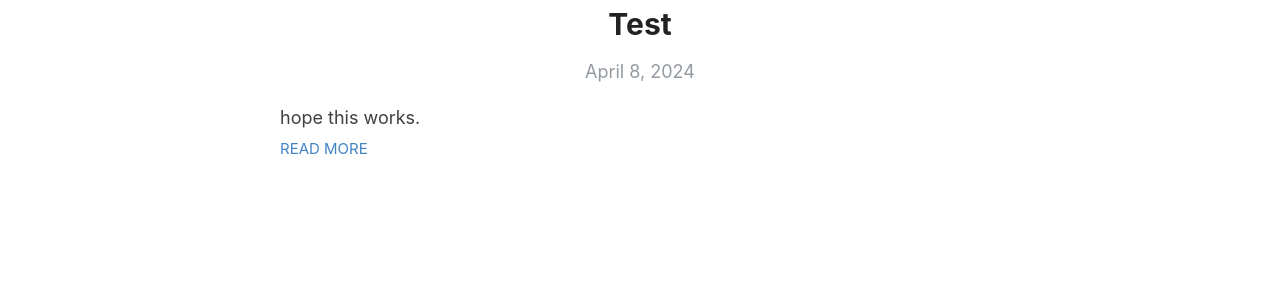
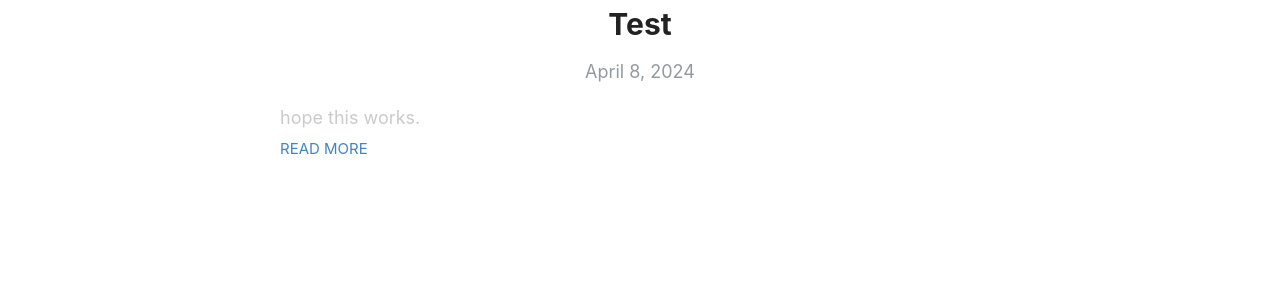
Before and after one commit to johnmoore24/johnmoore24.github.io, a Jekyll site: the page built from _pages/writing.md, in a window 1280 px wide. Shown: the part 135-435 px from the top of the page. Built offline with Jekyll 4.4.1, drawn with Linux system fonts in a browser that asks for light colours.

Commit message:
tired of this

```diff
--- a/assets/style.scss
+++ b/assets/style.scss
@@ -21,9 +21,9 @@
 }
 
 body {
-  background: #fff;
+  background: #ffffff19;
   font-family: -system-ui, -apple-system, BlinkMacSystemFont, "Segoe UI", Roboto, Helvetica, Arial, sans-serif, "Apple Color Emoji", "Segoe UI Emoji", "Segoe UI Symbol";
-  color: #404040;
+  color: #cccbcb;
   line-height: 1.7;
   font-weight: 400;
   font-size: 18px;
```
